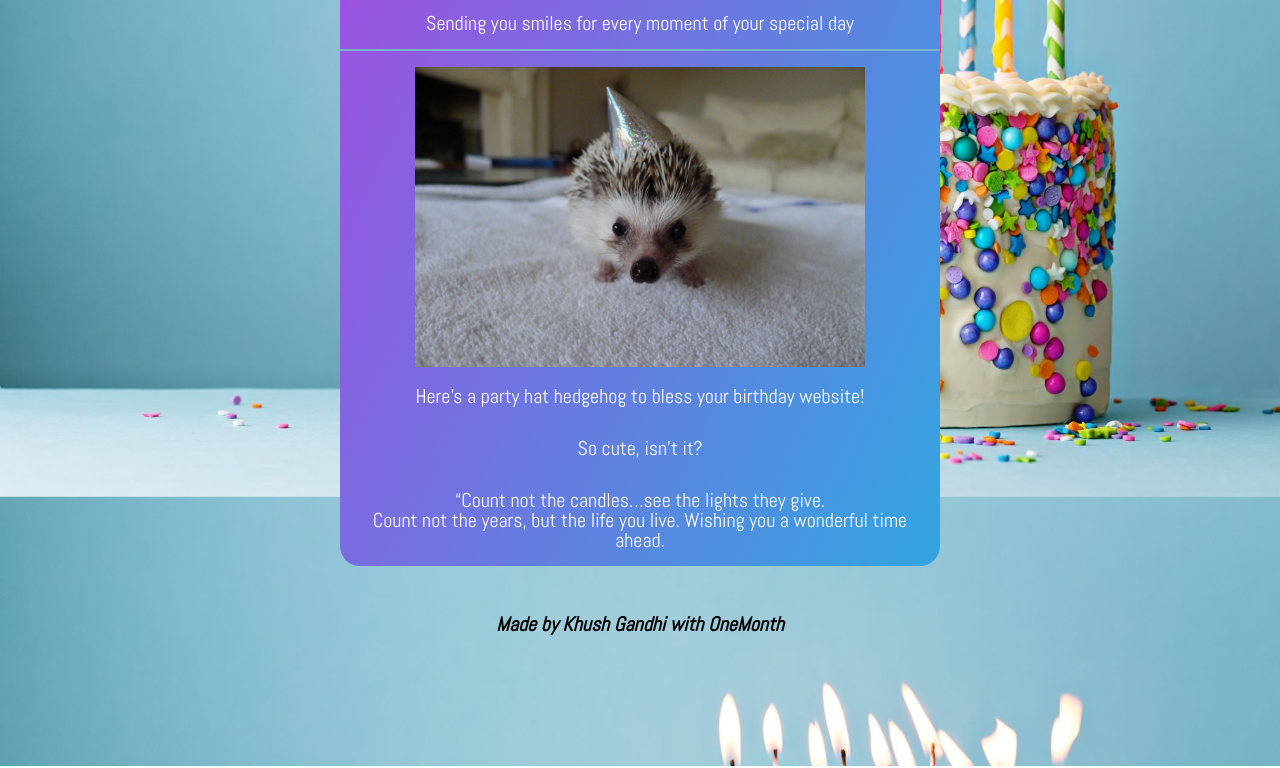
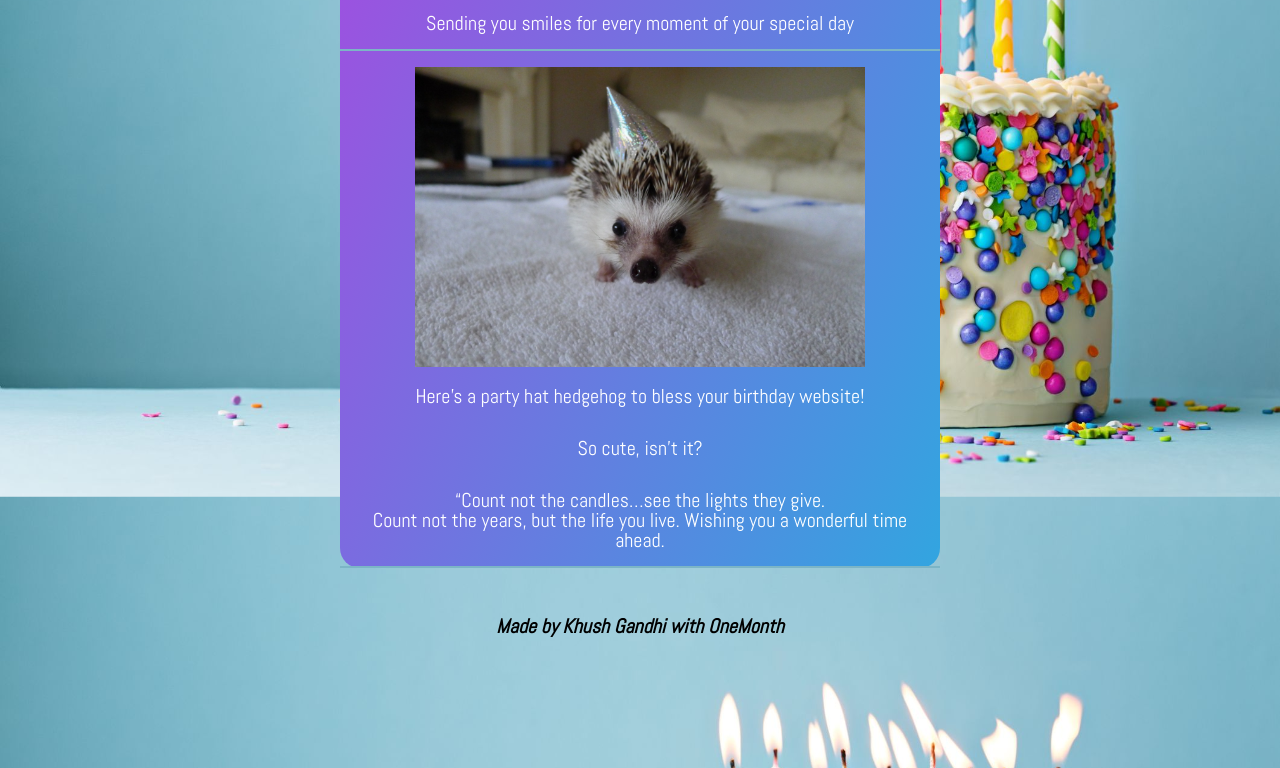
Before and after one commit to fastest24/responsive_test, a plain HTML site: page index.html in a window 1280 px wide. Shown: the part 1210-1978 px from the top of the page. Drawn offline with Linux system fonts and the light colour scheme.

Commit message:
Bottom Border
Bottom border add

```diff
--- a/css/style.css
+++ b/css/style.css
@@ -62,6 +62,10 @@ aside .main{
     border-bottom: 0.125rem solid #7CB5C6;
 }
 
+#end{
+    border-bottom: 0.125rem solid #7CB5C6;
+}
+
 footer{
     margin: 1rem;
     padding: 1rem;
--- a/index.html
+++ b/index.html
@@ -45,7 +45,7 @@
         <section class="text">
             <h2>Here's a party hat hedgehog to bless your birthday website!</h2>
             <h4>So cute, isn't it?</h4>
-            <p>“Count not the candles…see the lights they give.<br>
+            <p id="end">“Count not the candles…see the lights they give.<br>
                 Count not the years, but the life you live. Wishing you a wonderful time ahead.
             </p>
         </section>
```
